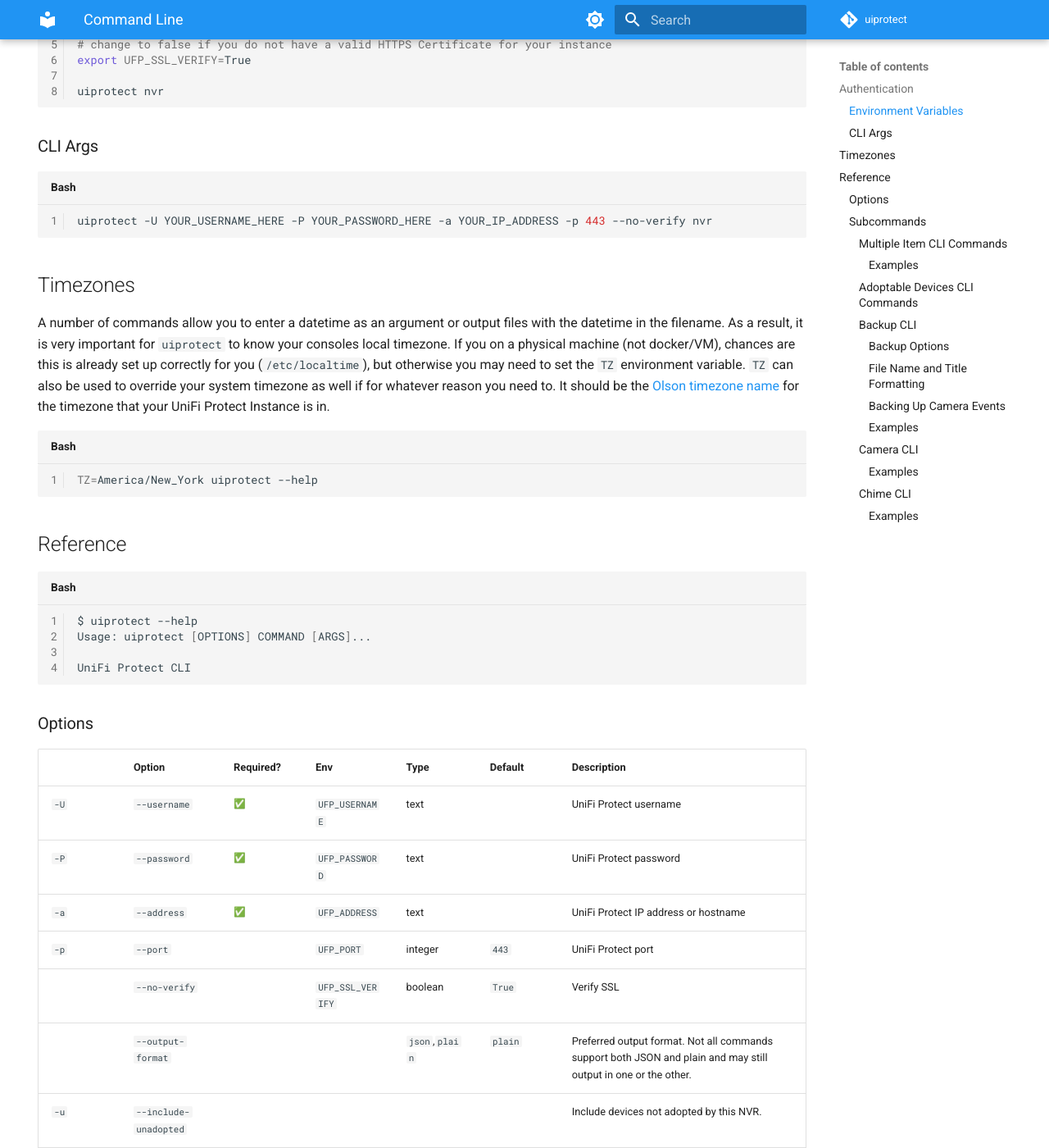
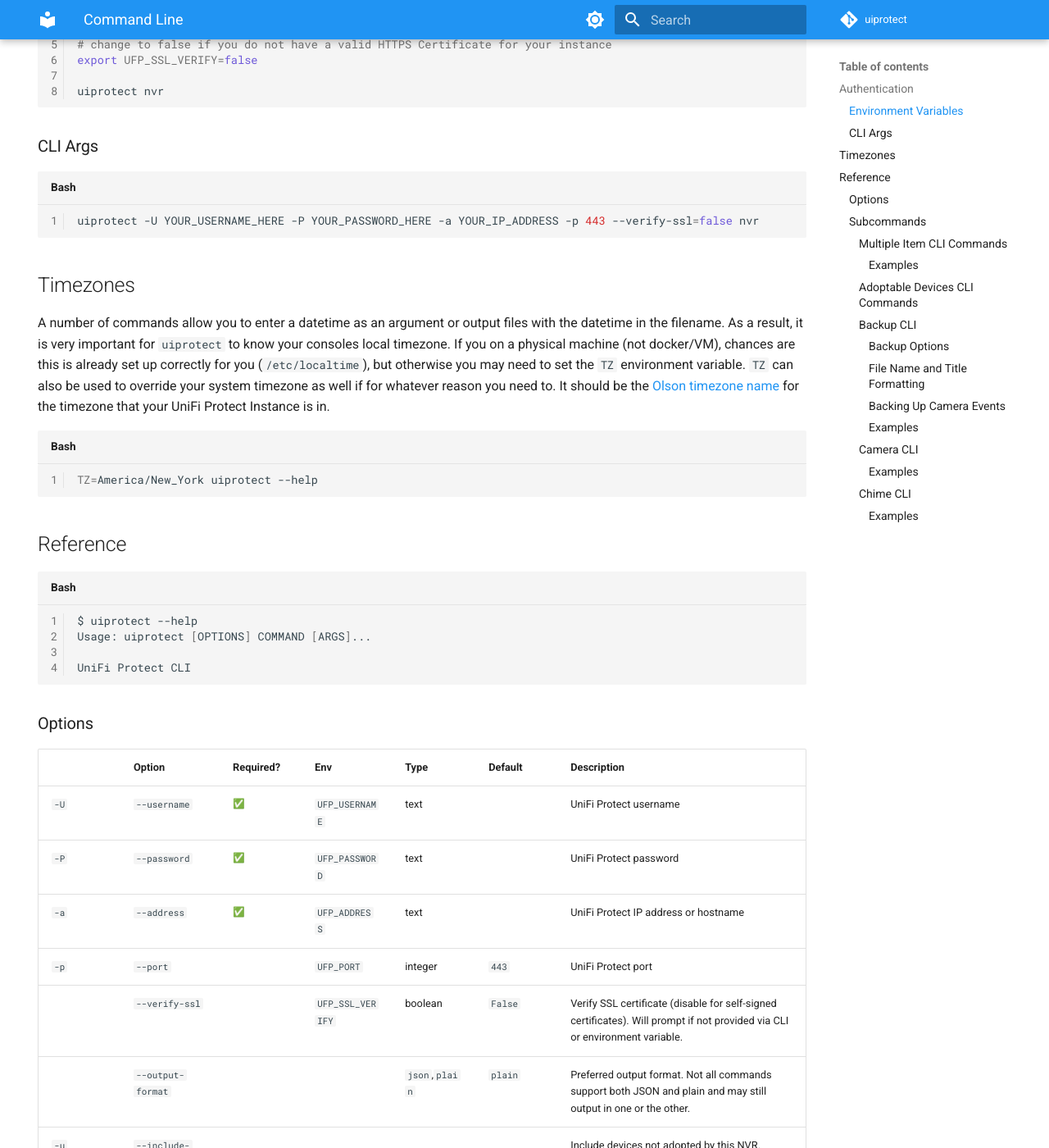
Before and after one commit to uilibs/uiprotect, an MkDocs documentation site: the page built from docs/cli.md, in a window 1280 px wide and 1400 px high, scrolled down 737 px. Shown: the whole window at 82% size. Built offline with MkDocs 1.6.1 and Material for MkDocs 9.7.7, drawn with Linux system fonts in a browser that asks for light colours; emoji names are drawn with the system emoji font; comment, search, counter and statistics services are not loaded; the version menu is left out.

Commit message:
feat(cli): update SSL verification handling to default to disabled

````diff
--- a/docs/cli.md
+++ b/docs/cli.md
@@ -24,7 +24,7 @@
 export UFP_ADDRESS=YOUR_IP_ADDRESS
 export UFP_PORT=443
 # change to false if you do not have a valid HTTPS Certificate for your instance
-export UFP_SSL_VERIFY=True
+export UFP_SSL_VERIFY=false
 
 uiprotect nvr
 ```
@@ -32,7 +32,7 @@
 ### CLI Args
 
 ```bash
-uiprotect -U YOUR_USERNAME_HERE -P YOUR_PASSWORD_HERE -a YOUR_IP_ADDRESS -p 443 --no-verify nvr
+uiprotect -U YOUR_USERNAME_HERE -P YOUR_PASSWORD_HERE -a YOUR_IP_ADDRESS -p 443 --verify-ssl=false nvr
 ```
 
 ## Timezones
@@ -54,17 +54,17 @@
 
 ### Options
 
-|      | Option                | Required?          | Env              | Type           | Default | Description                                                                                                     |
-| ---- | --------------------- | ------------------ | ---------------- | -------------- | ------- | --------------------------------------------------------------------------------------------------------------- |
-| `-U` | `--username`          | :white_check_mark: | `UFP_USERNAME`   | text           |         | UniFi Protect username                                                                                          |
-| `-P` | `--password`          | :white_check_mark: | `UFP_PASSWORD`   | text           |         | UniFi Protect password                                                                                          |
-| `-a` | `--address`           | :white_check_mark: | `UFP_ADDRESS`    | text           |         | UniFi Protect IP address or hostname                                                                            |
-| `-p` | `--port`              |                    | `UFP_PORT`       | integer        | `443`   | UniFi Protect port                                                                                              |
-|      | `--no-verify`         |                    | `UFP_SSL_VERIFY` | boolean        | `True`  | Verify SSL                                                                                                      |
-|      | `--output-format`     |                    |                  | `json`,`plain` | `plain` | Preferred output format. Not all commands support both JSON and plain and may still output in one or the other. |
-| `-u` | `--include-unadopted` |                    |                  |                |         | Include devices not adopted by this NVR.                                                                        |
-|      | `--show-completion`   |                    |                  |                |         | Show completion for the current shell, to copy it or customize the installation.                                |
-|      | `--help`              |                    |                  |                |         | Show help message and exit.                                                                                     |
+|      | Option                | Required?          | Env              | Type           | Default | Description                                                                                                                 |
+| ---- | --------------------- | ------------------ | ---------------- | -------------- | ------- | --------------------------------------------------------------------------------------------------------------------------- |
+| `-U` | `--username`          | :white_check_mark: | `UFP_USERNAME`   | text           |         | UniFi Protect username                                                                                                      |
+| `-P` | `--password`          | :white_check_mark: | `UFP_PASSWORD`   | text           |         | UniFi Protect password                                                                                                      |
+| `-a` | `--address`           | :white_check_mark: | `UFP_ADDRESS`    | text           |         | UniFi Protect IP address or hostname                                                                                        |
+| `-p` | `--port`              |                    | `UFP_PORT`       | integer        | `443`   | UniFi Protect port                                                                                                          |
+|      | `--verify-ssl`        |                    | `UFP_SSL_VERIFY` | boolean        | `False` | Verify SSL certificate (disable for self-signed certificates). Will prompt if not provided via CLI or environment variable. |
+|      | `--output-format`     |                    |                  | `json`,`plain` | `plain` | Preferred output format. Not all commands support both JSON and plain and may still output in one or the other.             |
+| `-u` | `--include-unadopted` |                    |                  |                |         | Include devices not adopted by this NVR.                                                                                    |
+|      | `--show-completion`   |                    |                  |                |         | Show completion for the current shell, to copy it or customize the installation.                                            |
+|      | `--help`              |                    |                  |                |         | Show help message and exit.                                                                                                 |
 
 ### Subcommands
 
````
Also changed, not shown: README.md (+3 -3 lines), docs/dev.md (+2 -2 lines), 1 other file.
